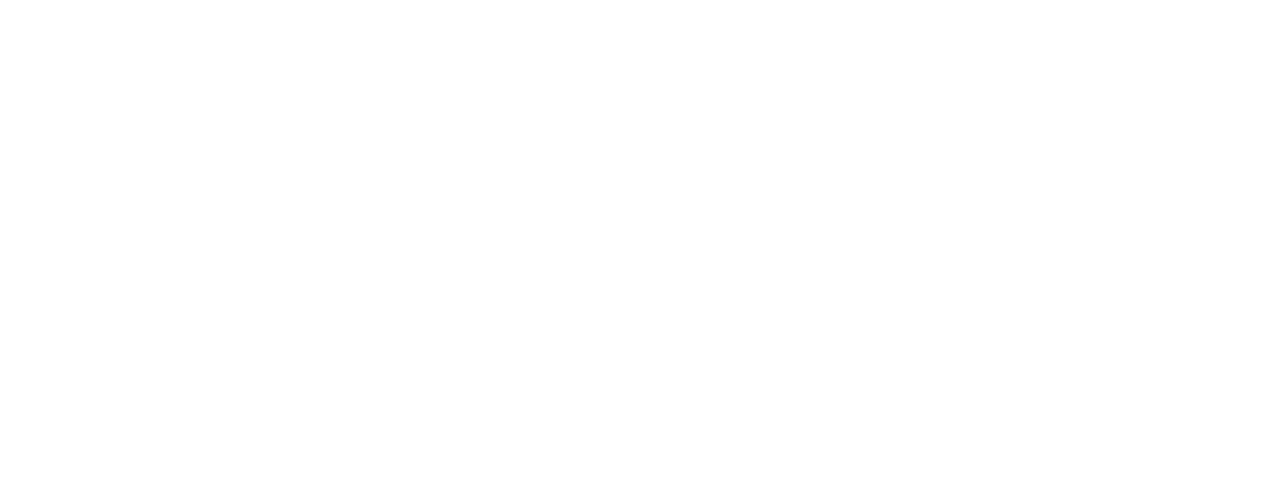
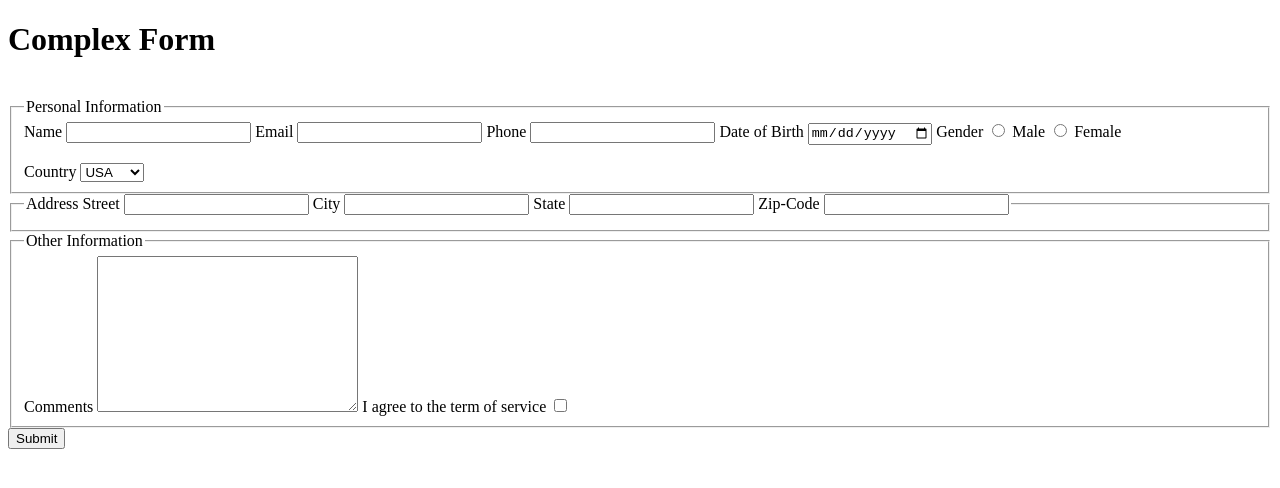
Before and after one commit to Ayushkumarcoder/small_projects, a plain HTML site: page projects/intro_html/forms/complex_form.html in a window 1280 px wide. Drawn offline with Linux system fonts and the light colour scheme.

Commit message:
completed a complex form

```diff
--- a/projects/intro_html/forms/complex_form.html
+++ b/projects/intro_html/forms/complex_form.html
@@ -7,6 +7,67 @@
     <title>Document</title>
 </head>
 <body>
+    <form action="">
+        <h1>Complex Form</h1>
+
+        <br>
+        <fieldset>
+            <legend>Personal Information</legend>
+            <label for="name">Name</label>
+            <input type="text" name="name" id="name">
+
+            <label for="email">Email</label>
+            <input type="email" name="email" id="email">
+
+            <label for="phone">Phone</label>
+            <input type="tel" name="phone" id="phone">
+
+            <label for="dob">Date of Birth</label>
+            <input type="date" name="dob" id="dob">
+
+            <label for="gender">Gender</label>
+
+            <input type="radio" name="male" id="male">
+            <label for="male">Male</label>
+
+            <input type="radio" name="Female" id="Female">
+            <label for="Female">Female</label><br><br>
+
+            <label for="country">Country</label>
+            <select name="country" id="country">
+                <option value="USA">USA</option>
+                <option value="India">India</option>
+                <option value="UK">UK</option>
+                <option value="France">France</option>
+            </select>
+        </fieldset>
+
+        <fieldset>
+            <legend>
+                <label for="address">Address Street</label>
+                <input type="text" name="" id="address">
+
+                <label for="city">City</label>
+                <input type="text" name="city" id="city">
+
+                <label for="state">State</label>
+                <input type="text" name="state" id="state">
+
+                <label for="zip-code">Zip-Code</label>
+                <input type="text" name="zip" id="zip-code">
+            </legend>
+
+        </fieldset>
+
+        <fieldset>
+            <legend>Other Information</legend>
+            <label for="comments">Comments</label>
+            <textarea name="comments" id="comments" cols="30" rows="10"></textarea>
+            <label for="comments">I agree to the term of service</label>
+            <input type="checkbox" name="comments" id="comments">
+        </fieldset>
+        <input type="submit" name="submit" id="submit">
+    </form>
 
 </body>
 </html>
```
